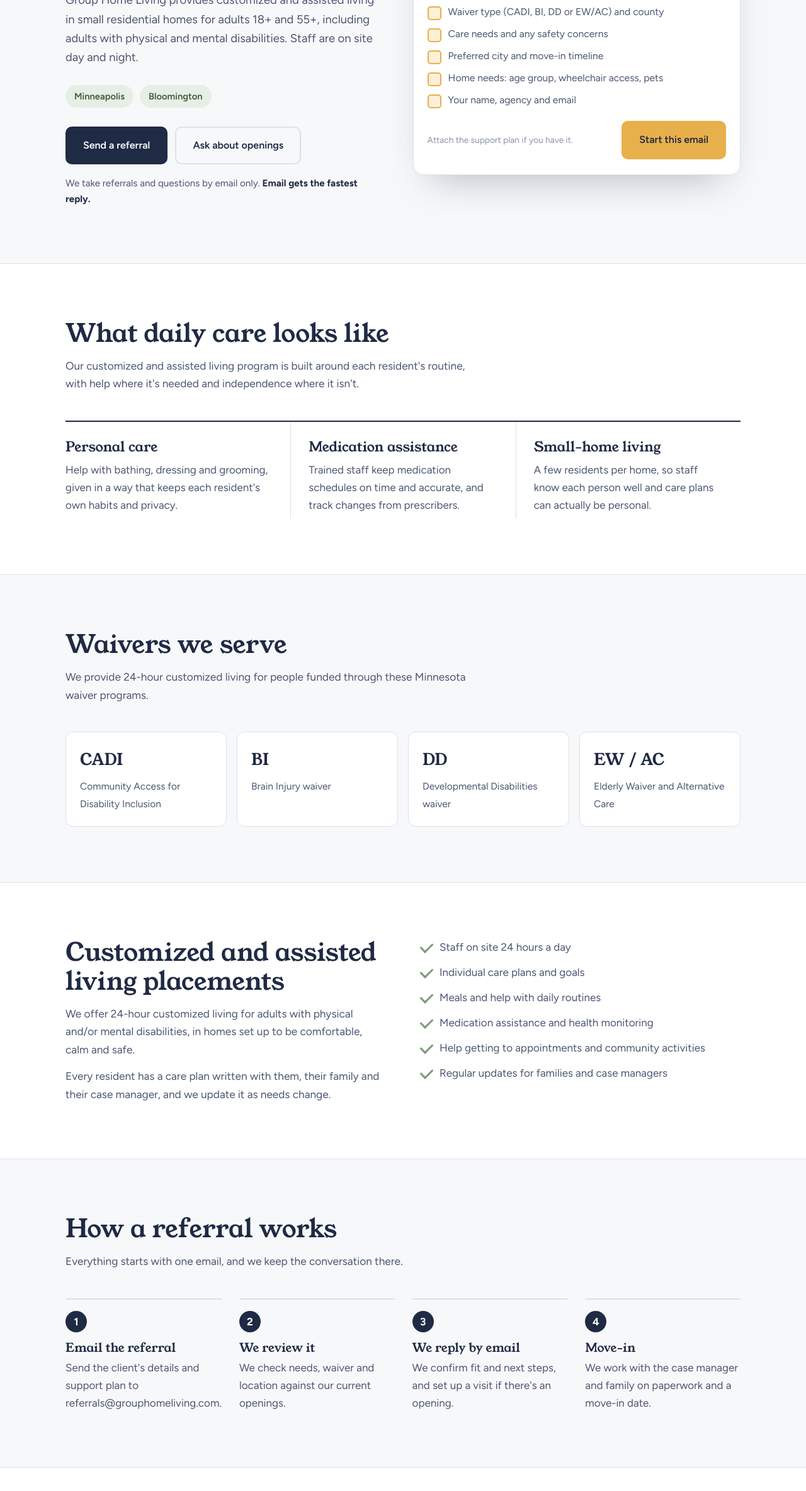
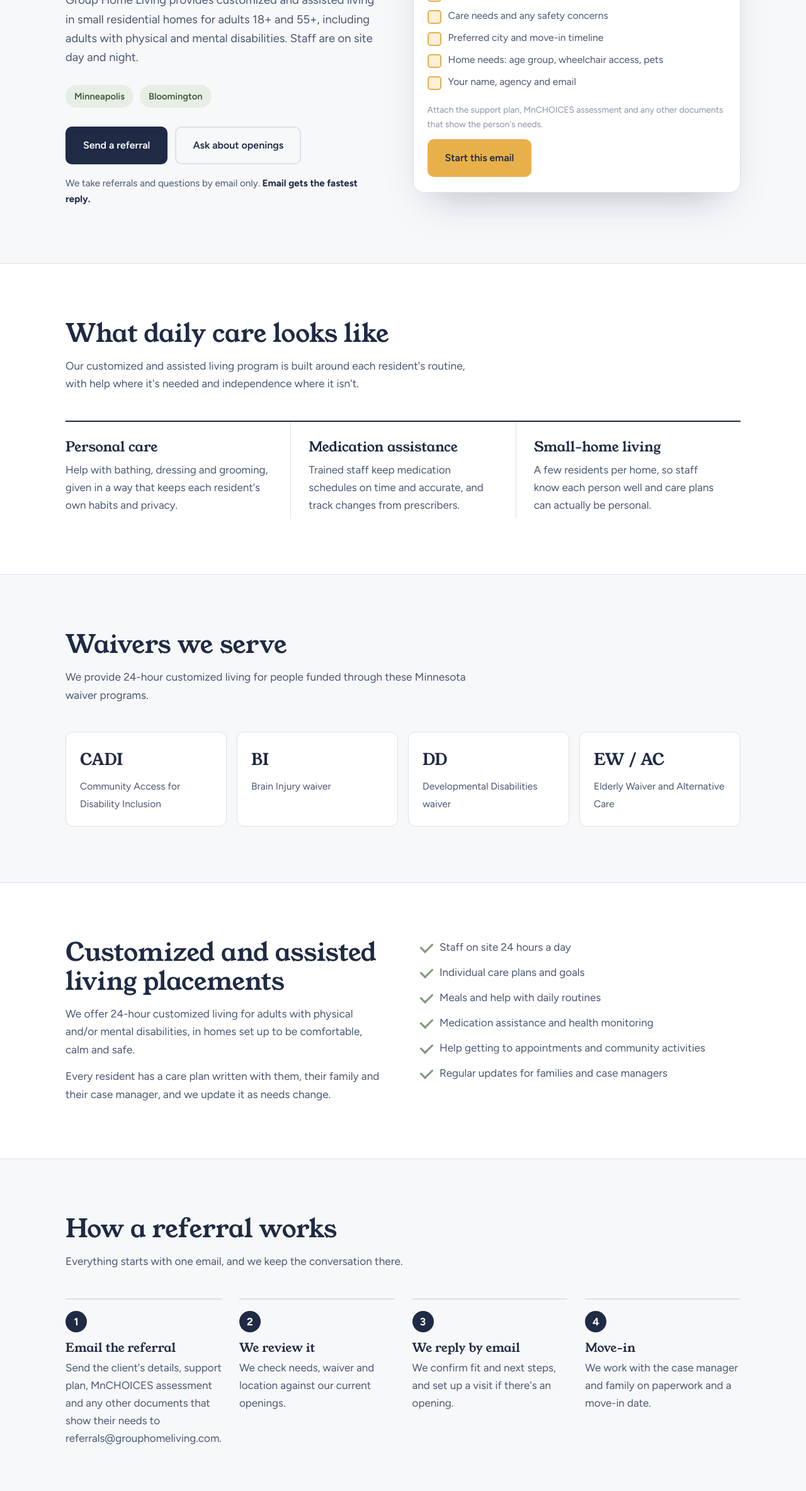
Before and after one commit to hamzakadar/grouphomeliving, a plain HTML site: page index.html in a window 1280 px wide. Shown: the part 432-2800 px from the top of the page at 63% size. Drawn offline with Linux system fonts and the light colour scheme.

Commit message:
Ask for MnCHOICES assessment and supporting documents

```diff
--- a/index.html
+++ b/index.html
@@ -201,7 +201,7 @@
             <li>Your name, agency and email</li>
           </ul>
           <div class="mail-foot">
-            <small>Attach the support plan if you have it.</small>
+            <small>Attach the support plan, MnCHOICES assessment and any other documents that show the person's needs.</small>
             <a class="btn btn-send" id="compose" href="mailto:referrals@grouphomeliving.com?subject=New%20referral%3A%20%5Bclient%20initials%5D&body=Client%20name%20or%20initials%3A%0ADate%20of%20birth%3A%0AWaiver%20type%20(CADI%2C%20BI%2C%20DD%2C%20EW%2FAC)%3A%0ACounty%3A%0ACare%20needs%20and%20safety%20concerns%3A%0APreferred%20city%3A%0AMove-in%20timeline%3A%0AHome%20needs%20(age%20group%2C%20wheelchair%20access%2C%20pets)%3A%0A%0AYour%20name%2C%20agency%20and%20email%3A%0A">Start this email</a>
           </div>
         </div>
@@ -272,7 +272,7 @@
         <p>Everything starts with one email, and we keep the conversation there.</p>
       </div>
       <ol class="steps">
-        <li><h3>Email the referral</h3><p>Send the client's details and support plan to referrals@grouphomeliving.com.</p></li>
+        <li><h3>Email the referral</h3><p>Send the client's details, support plan, MnCHOICES assessment and any other documents that show their needs to referrals@grouphomeliving.com.</p></li>
         <li><h3>We review it</h3><p>We check needs, waiver and location against our current openings.</p></li>
         <li><h3>We reply by email</h3><p>We confirm fit and next steps, and set up a visit if there's an opening.</p></li>
         <li><h3>Move-in</h3><p>We work with the case manager and family on paperwork and a move-in date.</p></li>
@@ -326,7 +326,7 @@
           <span>info@<wbr>grouphomeliving.com</span>
         </a>
       </div>
-      <p class="note"><strong>Tip:</strong> attach the client's support plan to your referral so we can reply with an answer, not more questions.</p>
+      <p class="note"><strong>Tip:</strong> attach the client's support plan, MnCHOICES assessment and any other documents that show their needs, so we can reply with an answer, not more questions.</p>
     </div>
   </section>
 </main>
```
